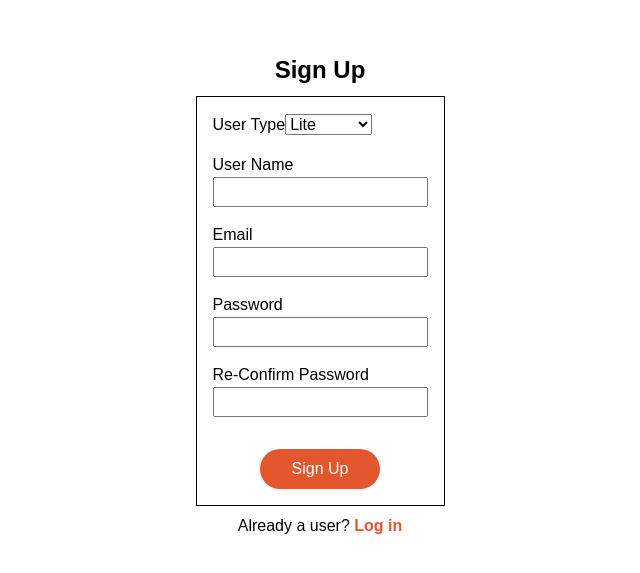
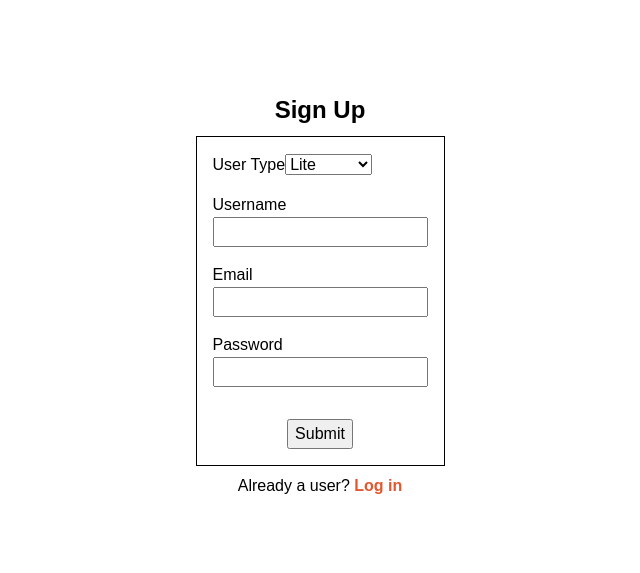
Before and after one commit to OctoPol7/InfluenSeach-by-Mars, a React (Create React App) app in the folder my-app/: page /signup in a window 1280 px wide. Shown: the part 105-678 px from the top of the page, without its empty margins (320-960 px from the left). Built offline with nearby package versions, Linux system fonts and the light colour scheme.

Commit message:
send info from signup f/e to db b/e

```diff
--- a/my-app/src/SignUp/EmailInput.js
+++ b/my-app/src/SignUp/EmailInput.js
@@ -4,7 +4,7 @@ const EmailInput = props => {
     return(
         <label>
 			{props.label}
-			<input type="email" name={props.name} />
+			<input type="email" name={props.name} ref={props.ref}/>
 		</label>
     )
 }
--- a/my-app/src/SignUp/SignUp.js
+++ b/my-app/src/SignUp/SignUp.js
@@ -1,28 +1,64 @@
-import React from 'react'
-import TextInput from './TextInput.js'
-import EmailInput from './EmailInput.js'
-import PasswordInput from './PasswordInput.js'
+import React, {useRef} from 'react'
+import Axios from 'axios'
+
+// import TextInput from './TextInput.js'
+// import EmailInput from './EmailInput.js'
+// import PasswordInput from './PasswordInput.js'
 import SubmitButton from './SubmitButton.js'
 import UserTypeDropdown from './UserTypeDropdown.js'
 
 const SignUp = props => {
-    return(
-        <div className="signup">
+
+    const userNameRef = useRef();
+    const emailRef = useRef();
+    const passwordRef = useRef();
+
+    const submitHandler = (event) => {
+        event.preventDefault();
+
+        const user = {
+          userName: userNameRef.current.value,
+          email: emailRef.current.value,
+          password: passwordRef.current.value
+        };
+
+        console.log(JSON.stringify(user))
+
+        Axios.post(`http://localhost:4000/user/signup`, user).then((response)=>{
+            console.log("successfully registered" + response)
+    });
+    }
+
+    return (
+      <div className="signup">
         <h1>Sign Up</h1>
-        <form action="/users" method="POST">
-            <UserTypeDropdown label="User Type" name="userType"/>
-            <TextInput label="User Name" name="userName"/>
-            <EmailInput label="Email" name="email"/>
-            <PasswordInput label="Password" name="password"/>
-            <PasswordInput label="Re-Confirm Password" name="reconfirmPassword"/>
-            <div className='submit-button-div'>
-                <SubmitButton label="Sign Up" name="signupButton"/>
-            </div>
-
+        <form onSubmit={submitHandler}>
+          <UserTypeDropdown label="User Type" name="userType" />
+          <label>
+            Username
+            <input type="text" name="userName" ref={userNameRef} />
+          </label>
+          <label>
+            Email
+            <input type="email" name="email" ref={emailRef} />
+          </label>
+          <label>
+            Password
+            <input type="password" name='password' ref={passwordRef} />
+          </label>
+          {/* <TextInput label="User Name" name="userName" ref={userNameRef} /> */}
+          {/* <EmailInput label="Email" name="email" ref={emailRef} />
+          <PasswordInput label="Password" name="password" ref={passwordRef} />
+          <PasswordInput label="Re-Confirm Password" name="reconfirmPassword" /> */}
+          <div className="submit-button-div">
+            <SubmitButton label="Sign Up" name="signupButton" />
+          </div>
         </form>
-        <p>Already a user? <a href="login">Log in</a></p>
-        </div>
-    )
+        <p>
+          Already a user? <a href="login">Log in</a>
+        </p>
+      </div>
+    );
 }
 
 export default SignUp;
--- a/my-app/src/SignUp/SubmitButton.js
+++ b/my-app/src/SignUp/SubmitButton.js
@@ -2,7 +2,7 @@ import React from 'react'
 
 const SubmitButton = props => {
     return(
-			<input type="submit" value={props.label} />
+			<button type="submit" ref={props.ref}>Submit</button>
     )
 }
 
```
